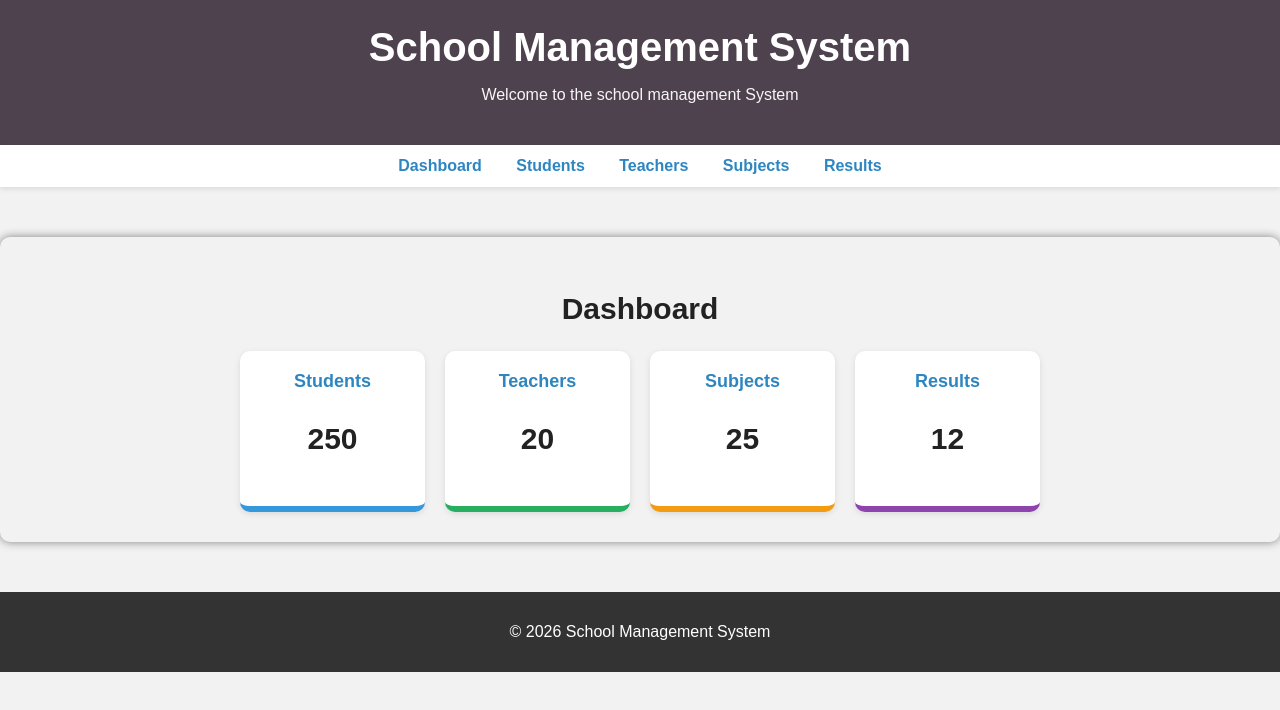
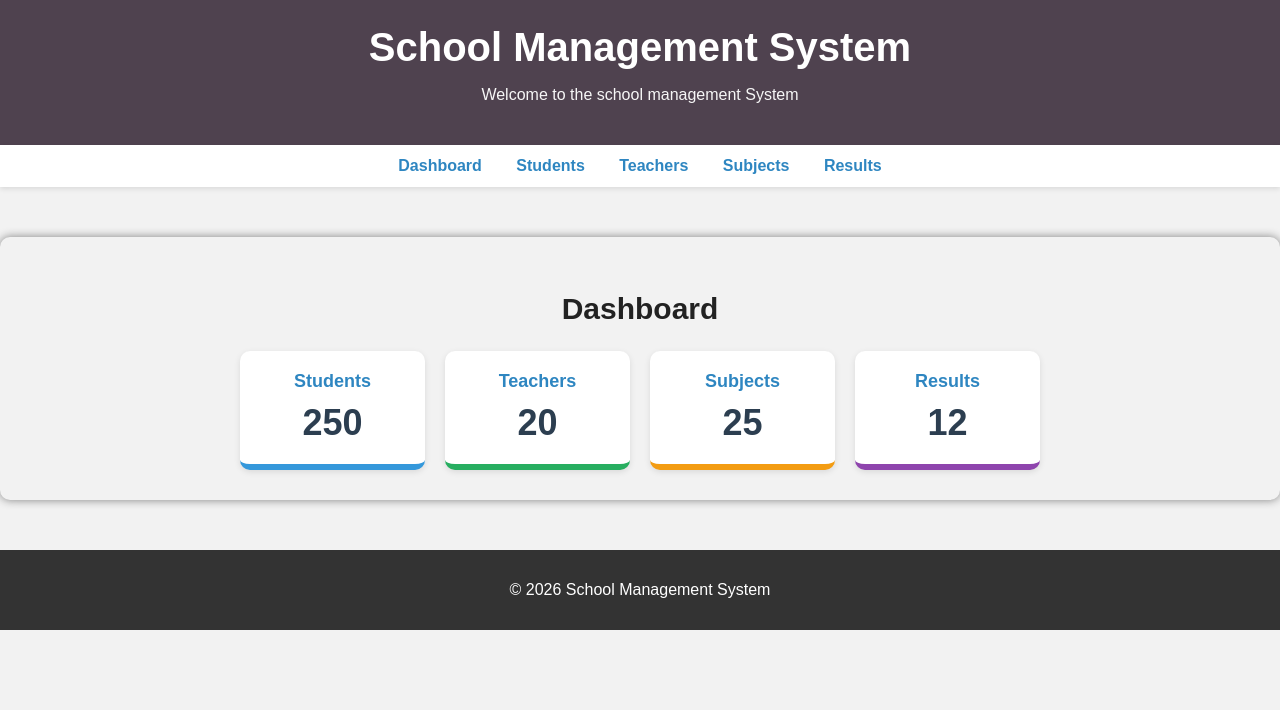
Before and after one commit to AlexOpongo/Opps-Aleks, a plain HTML site: page Index.html in a window 1280 px wide. Drawn offline with Linux system fonts and the light colour scheme.

Commit message:
Fixed css

```diff
--- a/css/style.css
+++ b/css/style.css
@@ -214,3 +214,11 @@ table button{
     color: #2e86c1 !important;
     font-size: 18px;
 }
+
+.card p,
+.stat p {
+    font-size: 36px !important;
+    font-weight: bold;
+    margin: 0;
+    color: #2c3e50 !important;
+}
```
